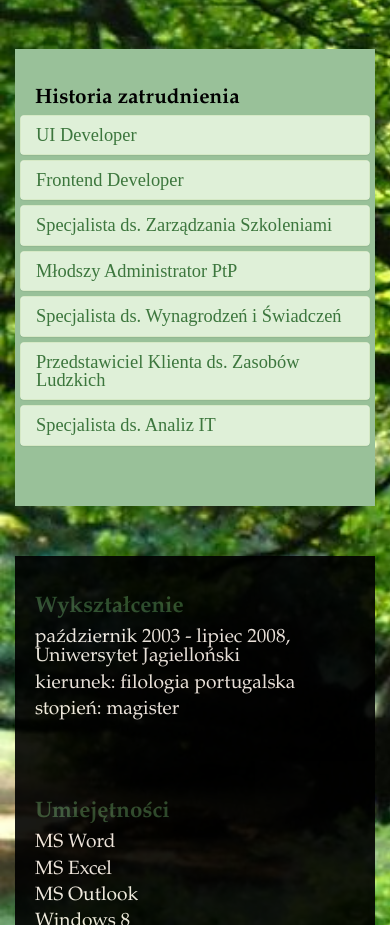
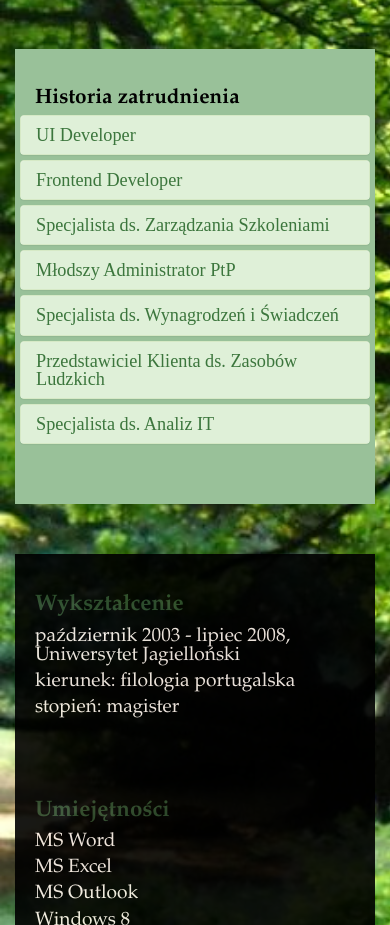
Before and after one commit to bakrall/CV, a plain HTML site: page index.html in a window 390 px wide. Shown: the part 1180-2105 px from the top of the page. Drawn offline with nearby package versions, Linux system fonts and the light colour scheme.

Commit message:
small update

```diff
--- a/css/arkusz.css
+++ b/css/arkusz.css
@@ -312,7 +312,7 @@ p.italic {
 }
 
 .mobile a {
-	font-size: 1.15em;
+	font-size: 1.14em;
 }
 
 @media(max-width: 992px) {
```
